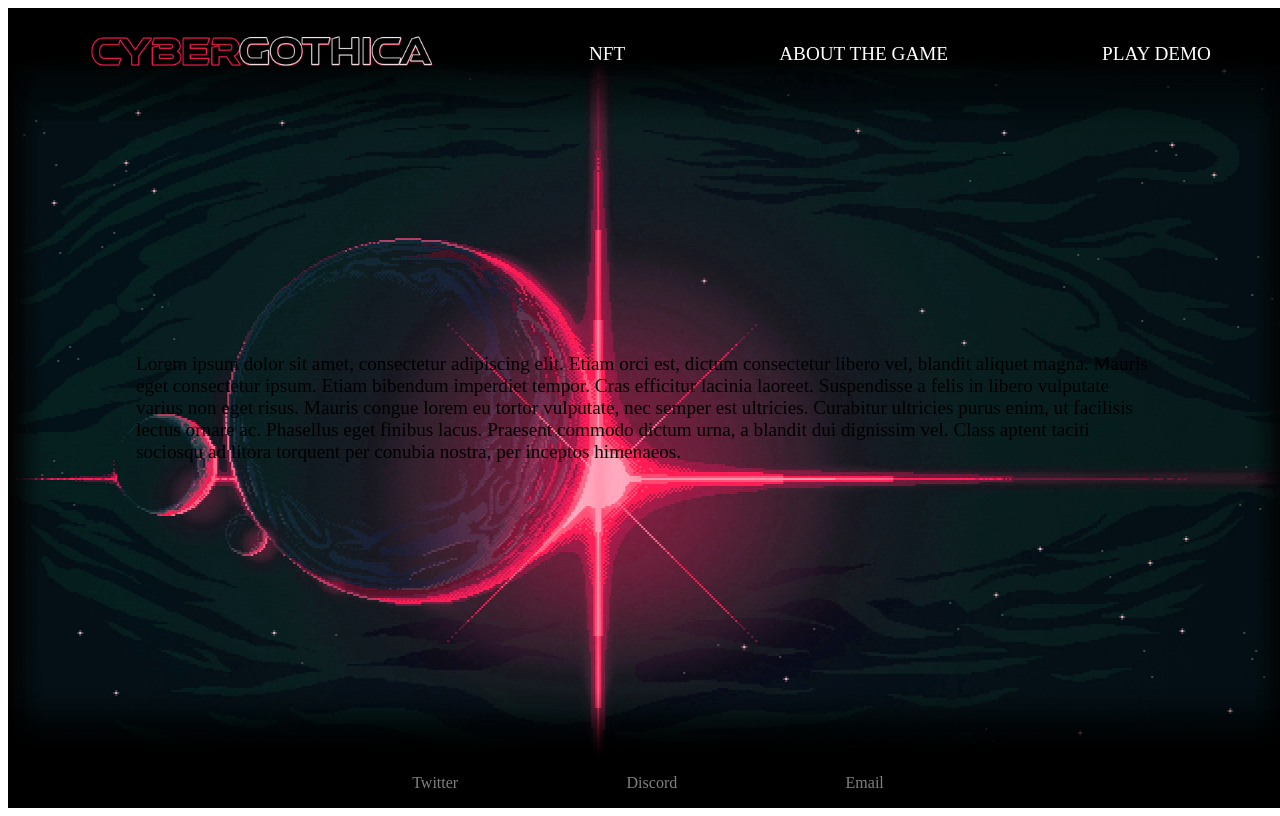
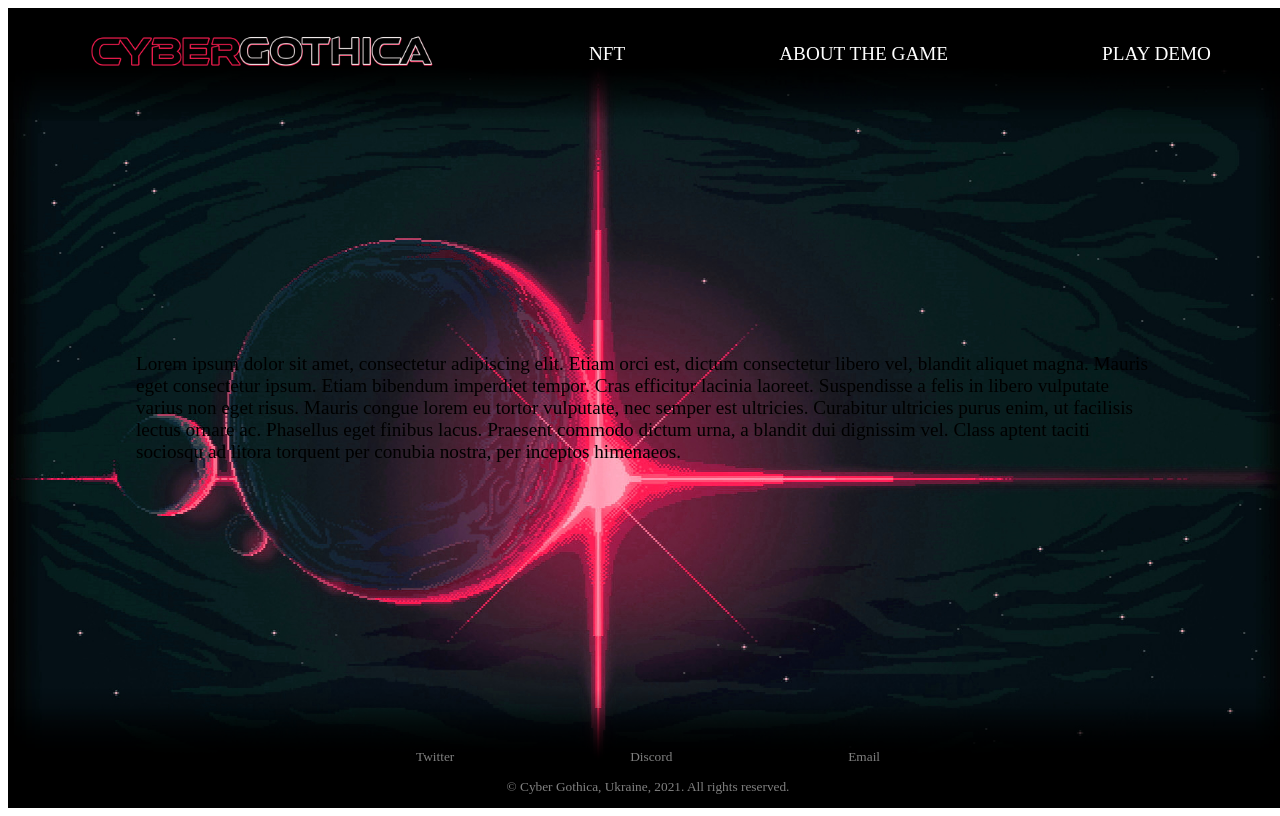
Before and after one commit to Yuriy-Ihor/Cyber-Gothic-Website-New, a JavaScript app: page / in a window 1280 px wide. Built offline with nearby package versions, Linux system fonts and the light colour scheme; the HTML template or start-up script is replaced by a standard one.

Commit message:
Minor additions and fixes.

```diff
--- a/src/App.js
+++ b/src/App.js
@@ -129,7 +129,7 @@ function App() {
 
                 <div>
                   <ul>
-                    <li><img href="#" src="./media/logo.png" alt="" /></li>
+                    <li><img className="mobile-img" href="#" src="./media/logo.png" alt="" /></li>
                   </ul>
                   <ul>
                     <li><a className="desktop" href="#" onClick={() => {
@@ -164,11 +164,12 @@ function App() {
 
         <div className="parallax-layer parallax-layer--back">
           <footer className="footer">
-          <ul>
+            <ul>
               <li><a href="#">Twitter</a></li>
               <li><a href="#">Discord</a></li>
               <li><a href="#">Email</a></li>
             </ul>
+            <p><span>&#169;</span> Cyber Gothica, Ukraine, {new Date().getFullYear()}. All rights reserved.</p>
           </footer>
         </div>
 
--- a/src/styles/App.css
+++ b/src/styles/App.css
@@ -18,7 +18,7 @@
 .header {
   width: 100%;
   height: fit-content;
-  background-image: linear-gradient(black, transparent);
+  background-image: linear-gradient(black 50%, transparent);
   padding-bottom: 20px;
 }
 
@@ -74,10 +74,20 @@
   width: 350px;
 }
 
+.header .mobile-img {
+  width: 250px;
+}
+
 .footer {
   width: 50%;
   height: fit-content;
   margin-top: auto;
+  font-size: smaller;
+}
+
+.footer p {
+  color: grey;
+  text-align: center;
 }
 
 .footer ul {
```
